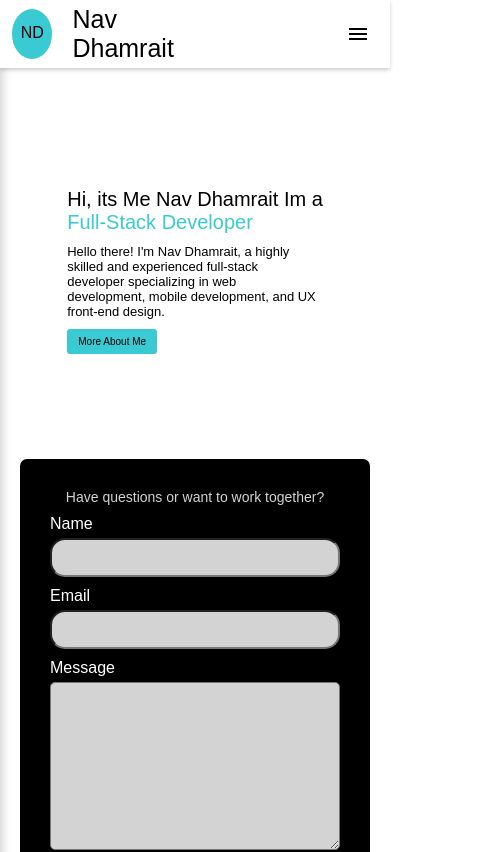
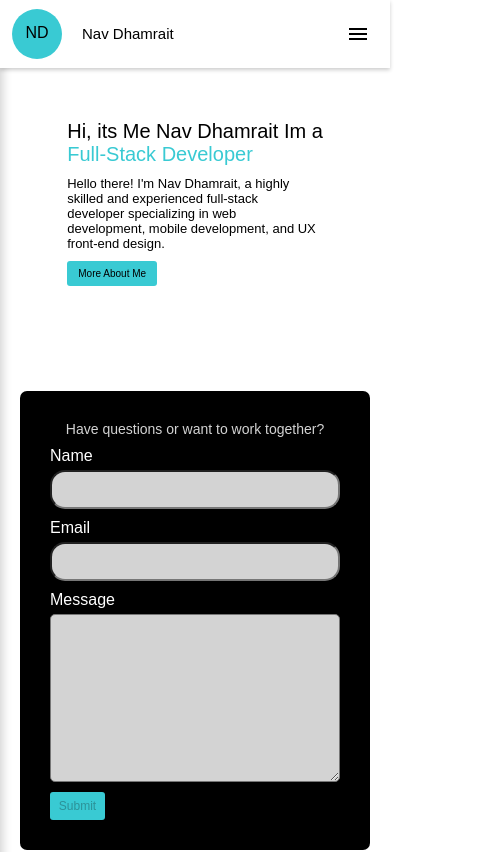
Before and after one commit to nav-commits/Portfolio-Site, a React (Create React App) app: page / in a window 390 px wide. Shown: the top 852 px of the page, 480 px wide, since content can reach past the window. Built offline with nearby package versions, Linux system fonts and the light colour scheme; no server answers; a web font is replaced by a local one.

Commit message:
fixed responsivness most of it

```diff
--- a/src/App.css
+++ b/src/App.css
@@ -7,3 +7,8 @@
 body{
   font-family: 'ABeeZee', sans-serif;
 }
+
+
+html, body{
+overflow-x: hidden;
+}
--- a/src/Components/Atoms/Logo/Logo.css
+++ b/src/Components/Atoms/Logo/Logo.css
@@ -1,9 +1,17 @@
 .logo {
     border-radius: 50%;
-    background-color: #39CAD3;
+    background-color: #39cad3;
     color: black;
     height: 50px;
     width: 50px;
     text-align: center;
     padding-top: 15px;
 }
+
+/* @media screen and (max-width: 418px) {
+    .logo {
+        height: 40px;
+        width: 50px;
+        padding-top: 10px;
+    }
+} */
--- a/src/Components/Atoms/Name/Name.css
+++ b/src/Components/Atoms/Name/Name.css
@@ -0,0 +1,9 @@
+.name {
+    font-size: 25px;
+}
+
+@media only screen and (max-width: 740px) and (min-width: 360px) {
+    .name {
+        font-size: 15px;
+    }
+}
--- a/src/Components/Atoms/Name/Name.jsx
+++ b/src/Components/Atoms/Name/Name.jsx
@@ -2,6 +2,6 @@ import React from 'react'
 import './Name.css'
 export default function Name({ title }) {
     return (
-        <p style={{ fontSize: '25px' }}>{title}</p>
+        <p  className='name'>{title}</p>
     )
 }
--- a/src/Components/Molecules/Card/Card.css
+++ b/src/Components/Molecules/Card/Card.css
@@ -1,5 +1,5 @@
 .card {
-    height: 650px;
+    height: 850px;
     width: 330px;
     padding: 30px;
     background-color: white;
@@ -16,6 +16,8 @@
 .card-text-style {
     padding: 5px;
     font-size: 13px;
+
+    line-height: 1.4;
 }
 .card-header {
     padding: 10px;
@@ -26,8 +28,7 @@
     padding: 5px;
 }
 
-
-.card-text-website-link{
+.card-text-website-link {
     font-size: 12px;
     padding: 5px;
 }
--- a/src/Components/Molecules/Navbar/Navbar.css
+++ b/src/Components/Molecules/Navbar/Navbar.css
@@ -10,7 +10,7 @@
     color: black;
 }
 
-@media screen and (max-width: 918px) {
+@media screen and (max-width: 818px) {
     .nav-links {
         display: none;
     }
--- a/src/Components/Organisms/NavbarContent/NavbarContent.css
+++ b/src/Components/Organisms/NavbarContent/NavbarContent.css
@@ -6,10 +6,10 @@
     min-height: 8vh;
     background-color: white;
     box-shadow: 0 2px 4px 0 rgba(0, 0, 0, 0.2);
-    position: sticky;
+    position: fixed;
     top: 0px;
     z-index: 200;
-
+    width: 100%;
 }
 .menu-icon {
     display: none !important;
--- a/src/Components/Organisms/ProjectsSection/ProjectsSection.jsx
+++ b/src/Components/Organisms/ProjectsSection/ProjectsSection.jsx
@@ -22,7 +22,7 @@ const ProjectsSection = () => {
                     image={
                         'https://www.eqbank.ca/images/default-source/default-album/og-image-logo.tmb-opengraph.jpg?Culture=en&sfvrsn=60d787d3_5'
                     }
-                    description='EQ Bank is a Canadian online bank known for its high-interest savings accounts and user-friendly digital banking experience. It offers competitive interest rates, no monthly fees, and a mobile app for convenient access to banking services.'
+                    description="EQ Bank, a prominent Canadian online financial institution, has earned recognition for its exceptional high-yield savings accounts and an intuitively designed digital banking interface. As part of a personal project, I embarked on the endeavor of crafting a meticulously engineered replica of EQ Bank from the ground up. Leveraging my expertise in web development, I harnessed React.js, CSS, and HTML to construct a sophisticated emulation of EQ Bank's digital platform. Moreover, I meticulously curated and managed the data using JSON, ensuring a seamless user experience. The culmination of this project involved the creation of pivotal website components, including an aesthetically polished homepage and an intricate account registration process, all designed to closely mirror the original EQ Bank experience"
                     onClick={() => openInNewTab('https://eqbanksite.netlify.app')}
                     githubLink={'https://github.com/nav-commits/eqbanksite'}
                     websiteLink={'https://eqbanksite.netlify.app'}
@@ -30,7 +30,9 @@ const ProjectsSection = () => {
                 <Card
                     name={'Fido'}
                     image={'https://www.fido.ca/app/prod/assets/i/og-image.png'}
-                    description="Fido is a Canadian telecommunications company that provides mobile phone, internet, and home phone services. It's known for its affordable plans, data offerings, and flexible contract options. Fido is recognized for its customer-friendly approach and has been a popular choice among consumers seeking budget-conscious mobile and internet solutions in Canada. Keep in mind that my information is based on the status of Fido up until September 2021, and there might have been changes or developments since then."
+                    description="Fido, a prominent Canadian telecommunications powerhouse, is renowned for its wide array of mobile phone, internet, and home phone services, all tailored to meet the diverse needs of its customers. With a reputation for delivering cost-effective plans, generous data offerings, and adaptable contract choices, Fido has left an indelible mark in the industry.
+
+Driven by a passion for web development, I embarked on a personal project to emulate the Fido website. Employing a combination of React.js, HTML, CSS, and meticulously curated JSON data, I painstakingly recreated various components and pages of the Fido website. This endeavor allowed me to hone my web development skills while replicating the essence of Fido's online presence."
                     onClick={() => openInNewTab('https://fidosite.netlify.app')}
                     githubLink={'https://github.com/nav-commits/Fido'}
                     websiteLink={'https://fidosite.netlify.app'}
@@ -39,7 +41,10 @@ const ProjectsSection = () => {
                 <Card
                     name={'AfterPay'}
                     image={'https://logowik.com/content/uploads/images/afterpay-new-20215837.jpg'}
-                    description="Afterpay is a buy-now-pay-later service that allows consumers to make purchases and pay for them in installments over time, without the need for traditional credit checks. It's popular among online shoppers for its simplicity and flexibility, enabling them to split payments into manageable chunks. Afterpay is typically integrated with online retailers, and users can choose Afterpay as a payment option during checkout. Please note that my information is accurate as of September 2021, and there may have been developments or changes since then."
+                    description="
+I undertook a challenging personal project: the creation of a clone of Afterpay's renowned buy-now-pay-later service. Afterpay has revolutionized the way consumers shop by enabling them to make purchases and conveniently spread their payments over time, all without the constraints of conventional credit checks.
+
+Harnessing my skills in React.js, HTML, CSS, and a meticulously curated JSON dataset, I meticulously crafted various aspects of this innovative payment platform. This endeavor allowed me to delve into web development intricacies while faithfully recreating key features and functionalities of Afterpay's website."
                     onClick={() => openInNewTab('https://afterpaysite.netlify.app')}
                     githubLink={'https://github.com/nav-commits/AfterPay'}
                     websiteLink={'https://afterpaysite.netlify.app'}
```
